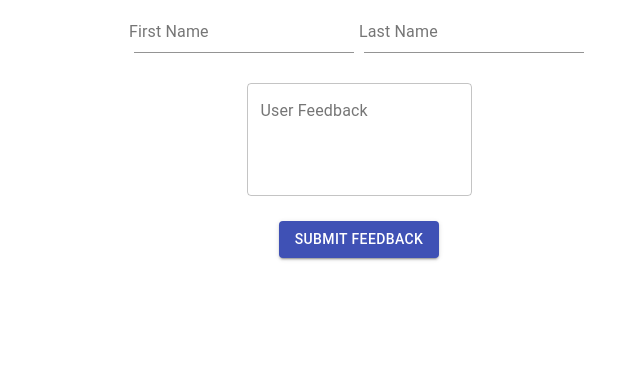
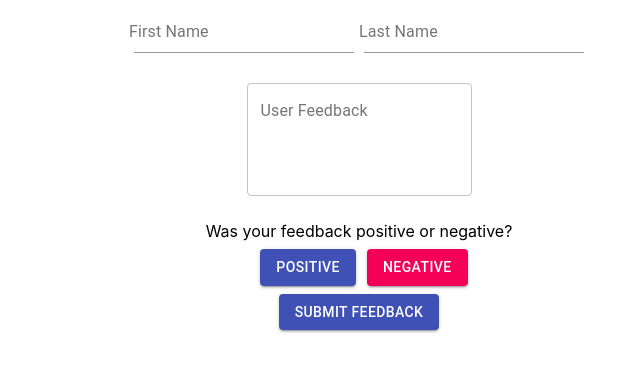
Before and after one commit to jonathancz/frontend-serverless-test, a React (Create React App) app: page / in a window 1280 px wide. Shown: the top 372 px of the page, without its empty margins (281-921 px from the left). Built offline with nearby package versions, Linux system fonts and the light colour scheme.

Commit message:
Add Positive and Negative buttons

```diff
--- a/src/App.js
+++ b/src/App.js
@@ -5,6 +5,10 @@ import ReactDOM from 'react-dom'
 import Button from '@material-ui/core/Button'
 import TextField from '@material-ui/core/TextField'
 import { makeStyles } from '@material-ui/core/styles'
+import Grid from '@material-ui/core/Grid';
+
+import DeleteIcon from '@material-ui/icons/Delete';
+import Icon from '@material-ui/core/Icon';
 
 const useStyles = makeStyles((theme) => ({
   root: {
@@ -13,10 +17,14 @@ const useStyles = makeStyles((theme) => ({
       width: 200,
     },
   },
+  button: {
+    margin: theme.spacing(1),
+  },
 }));
 
 
 function App() {
+  const classes = useStyles()
   return (
     <div className="App">
       <form className={useStyles.root} noValidate autoComplete="off">
@@ -39,6 +47,29 @@ function App() {
       </div>
     </form>
     <div>
+    Was your feedback positive or negative?
+    <Grid id="top-row" container spacing={24} direction="row" justify="center" alignItems="center">
+      <Grid item xs={1}>
+        <Button
+        variant="contained"
+        color="primary"
+        className={classes.button}
+        >
+          Positive
+        </Button>
+      </Grid>
+      <Grid item xs={1}>
+      <Button
+          variant="contained"
+          color="secondary"
+          className={classes.button}
+        >
+          Negative
+      </Button>
+      </Grid>
+    </Grid>
+
+
       <Button variant="contained" color="primary">
         Submit Feedback
       </Button>
```
